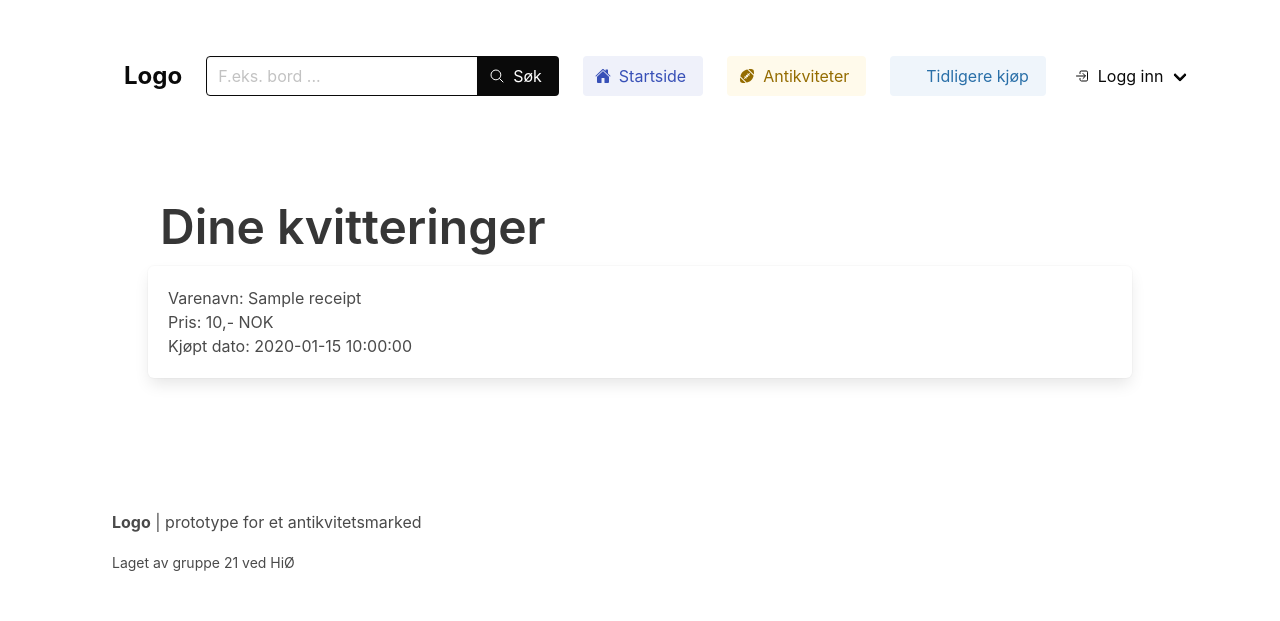
After one commit to olejorga/prototype, a Python web app: template src/app/templates/receipts.html in a window 1280 px wide. The commit adds this page. Shown: the top 621 px of the page. Run offline with Jinja, Linux system fonts and the light colour scheme; the template is opened without the code that fills it: most values are stand-ins (such as "Sample title", 1, 10 or a date in 2020).

Commit message:
feat: receipt api
Man kan nå lage kvittering via swaggen. Input er listing-id

```diff
--- a/src/app/main.py
+++ b/src/app/main.py
@@ -20,7 +20,7 @@
 from fastapi import FastAPI, Request
 from fastapi.responses import HTMLResponse
 from fastapi.templating import Jinja2Templates
-from .routers import listing, user, search
+from .routers import listing, user, search, receipt
 from .models.pickle_repository import PickleRepository
 
 
@@ -33,6 +33,7 @@ app = FastAPI()
 app.include_router(listing.router)
 app.include_router(user.router)
 app.include_router(search.router)
+app.include_router(receipt.router)
 
 
 @app.get("/", tags=["root", "view"], response_class=HTMLResponse)
--- a/src/app/routers/listing.py
+++ b/src/app/routers/listing.py
@@ -65,7 +65,7 @@ async def read_listing_view(request: Request, id: str):
 
 
 
-@router.post("/api/items/", tags=["listing", "api"])
+@router.post("/api/listings/", tags=["listing", "api"])
 async def create_listing(title: str = Form(...), price: int = Form(...),
                          description: str = Form(...), pictures: List[str] = Form(...)):
 
--- a/src/app/templates/base.html
+++ b/src/app/templates/base.html
@@ -66,6 +66,16 @@
                                         <ion-icon name="american-football"></ion-icon>
                                     </span>
                                     <span>Antikviteter</span>
+                                </span>
+                            </a>
+                        </div>
+                        <div class="navbar-item">
+                            <a href="/receipts" class="button is-light is-info">
+                                <span class="icon-text">
+                                    <span class="icon">
+                                        <i class="fas fa-info-circle"></i>
+                                    </span>
+                                    <span>Tidligere kjøp</span>
                                 </span>
                             </a>
                         </div>
--- a/src/app/templates/listing.html
+++ b/src/app/templates/listing.html
@@ -21,7 +21,7 @@
                     </li>
                 </ul>
                 <p class="block">{{ listing.get_description() }}</p>
-                <form class="field has-addons" action="api/bids/{{ listing.id }}" method="post">
+                <form class="field has-addons" action="api/receipt/{{ listing.id }}" method="post">
                     <div class="control">
                         <button type="submit" class="button is-medium is-light is-success">Kjøp</button>
                     </div>
--- a/src/app/templates/receipt.html
+++ b/src/app/templates/receipt.html
@@ -2,7 +2,11 @@
 {% block content %}
     <section class="section">
         <h1 class="title is-1">Din kvittering</h1>
-
+            <ul>
+                <li>{{ receipt.get_title() }}</li>
+                <li>{{ receipt.get_price() }}</li>
+                <li>{{ receipt.get_date() }}</li>
+            </ul>
 
     </section>
 {% endblock %}
--- /dev/null
+++ b/src/app/templates/receipts.html
@@ -0,0 +1,21 @@
+{% extends 'base.html' %}
+{% block content %}
+    <section class="section">
+        <h1 class="title is-1">Dine kvitteringer</h1>
+            <div class="tile is-ancestor is-flex-wrap-wrap">
+                {% if receipts|length > 0 %}
+                    {% for receipt in receipts %}
+                        <div class="tile is-child box">
+                            <ul>
+                                <li>Varenavn: {{ receipt.get_title() }}</li>
+                                <li>Pris: {{ receipt.get_price() }},- NOK</li>
+                                <li>Kjøpt dato: {{ receipt.get_date() }}</li>
+                            </ul>
+                        </div>
+                    {% endfor %}
+                {% else %}
+                <h1 class="title">Du har ingen kvitteringer</h1>
+                {% endif %}
+            </div>
+    </section>
+{% endblock %}
--- a/src/core/entities/receipt.py
+++ b/src/core/entities/receipt.py
@@ -13,16 +13,16 @@ class Receipt(Entity):
         return self.title
 
     def set_title(self, listing: Listing):
-        self.title = listing.get_title
+        self.title = listing.get_title()
 
     def get_price(self):
         return self.price
 
     def set_price(self, listing: Listing):
-        self.price = listing.get_price
+        self.price = listing.get_price()
 
     def get_date(self):
-        return self.get_date
+        return self.sale_date
 
     def set_date(self):
         self.sale_date = datetime.now().strftime("%Y-%m-%d %H:%M:%S")
```
Also changed, not shown: src/app/routers/receipt.py (added, +50 -0 lines), 1 other file.
